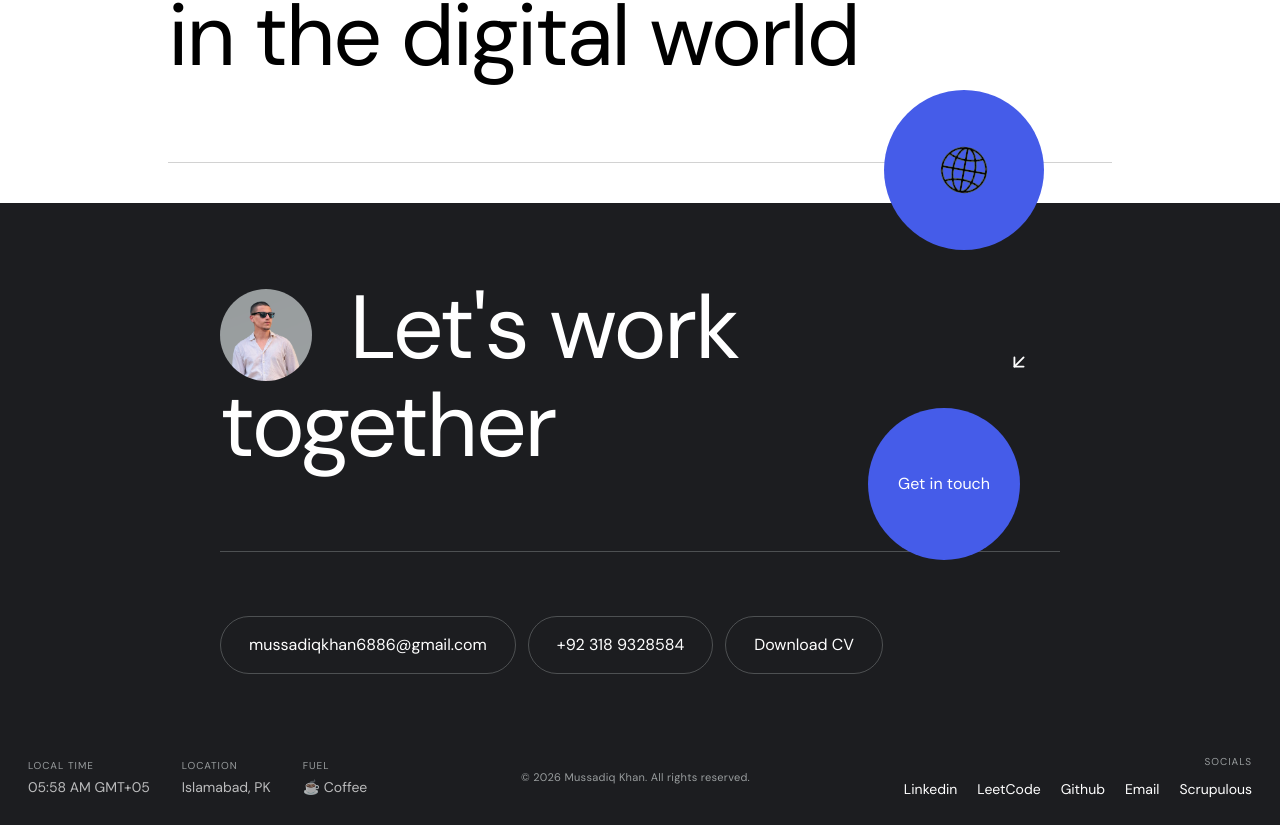
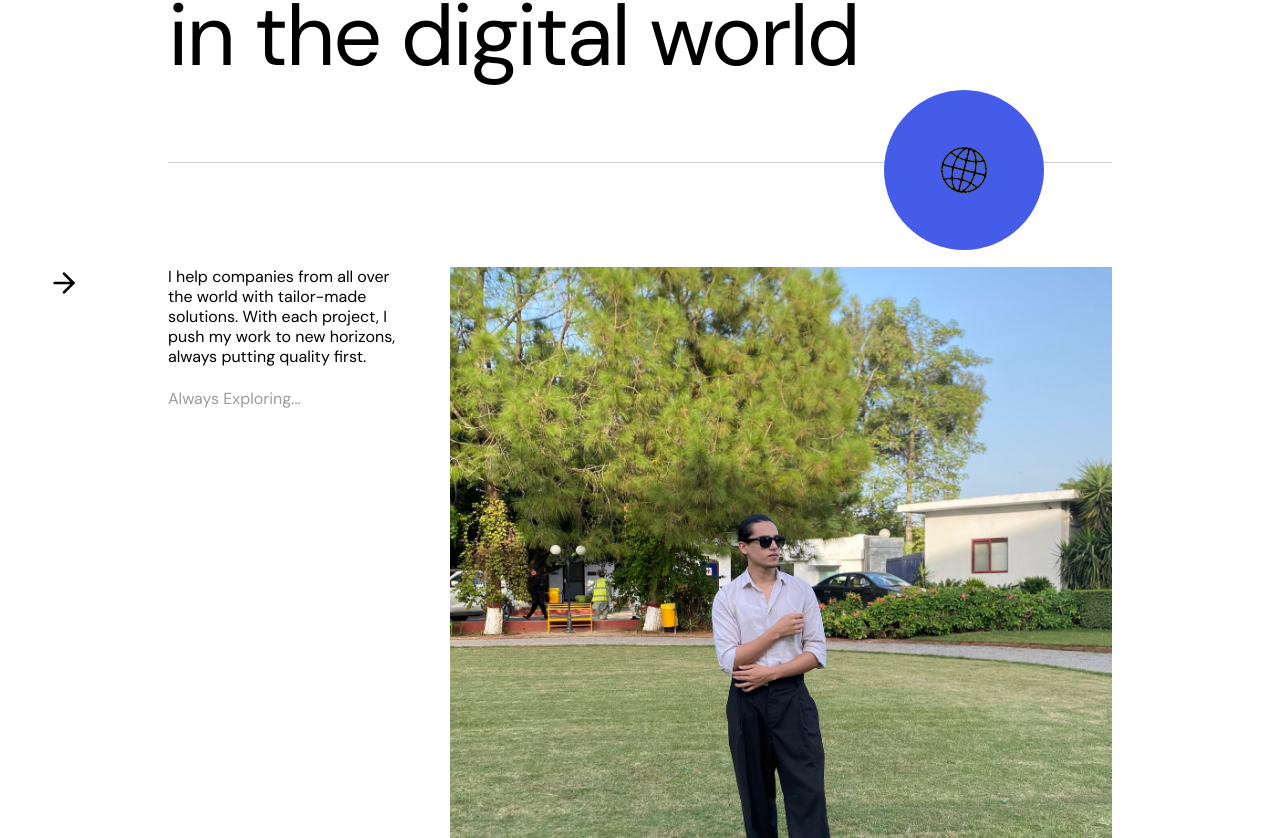
Before and after one commit to mussadiqkhan6886/portfolionew, a Next.js app: page /about in a window 1280 px wide. Shown: the part 262-1100 px from the top of the page. Built offline with nearby package versions, Linux system fonts and the light colour scheme.

Commit message:
image effect done in about

```diff
--- a/app/about/page.tsx
+++ b/app/about/page.tsx
@@ -1,5 +1,7 @@
+import AboutComp from '@/components/comp/AboutComp'
 import Image from 'next/image'
 import React from 'react'
+import { FiArrowRight } from 'react-icons/fi'
 
 const About = () => {
   return (
@@ -10,7 +12,7 @@ const About = () => {
         <Image src="/globes.gif" alt="globe" width={50} height={50} className="rounded-full  mix-blend-darken animate-rotate" />
       </div>
       </section>
-      <section></section>
+      <AboutComp />
       <section></section>
       <section></section>
     </main>
--- /dev/null
+++ b/components/comp/AboutComp.tsx
@@ -0,0 +1,70 @@
+"use client";
+
+import Image from 'next/image';
+import React, { useEffect, useRef } from 'react';
+import { FiArrowRight } from 'react-icons/fi';
+import gsap from 'gsap';
+import { ScrollTrigger } from 'gsap/ScrollTrigger';
+
+gsap.registerPlugin(ScrollTrigger);
+
+const About = () => {
+  const containerRef = useRef<HTMLDivElement>(null);
+  const arrowRef = useRef<HTMLDivElement>(null);
+  const imageBoxRef = useRef<HTMLDivElement>(null);
+  const imageRef = useRef<HTMLImageElement>(null);
+
+  useEffect(() => {
+
+
+    gsap.fromTo(imageRef.current,
+      { yPercent: -15 }, // Starts shifted up inside the overflow-hidden box
+      {
+        yPercent: 15,    // Ends shifted down
+        ease: "none",
+        scrollTrigger: {
+          trigger: imageBoxRef.current,
+          start: "top bottom", // Starts when the top of the box enters the bottom of screen
+          end: "bottom top",   // Ends when the bottom of the box leaves the top of screen
+          scrub: true,        // Direct sync with scroll
+        }
+      }
+    );
+
+    return () => {
+      ScrollTrigger.getAll().forEach(t => t.kill());
+    };
+  }, []);
+
+  return (
+      <section ref={containerRef} className="flex flex-col md:flex-row gap-8 py-26 relative items-start">
+
+        <div ref={arrowRef} className="absolute -left-30 z-10">
+          <FiArrowRight size={32} />
+        </div>
+
+        <div className="w-full md:w-82 space-y-5 mr-5">
+          <p className=" text-black leading-tight">
+            I help companies from all over the world with tailor-made solutions. With each project, I push my work to new horizons, always putting quality first.
+          </p>
+          <p className="text-gray">Always Exploring...</p>
+        </div>
+
+        <div
+          ref={imageBoxRef}
+          className="relative w-full h-[115vh] overflow-hidden "
+        >
+          <Image
+            ref={imageRef}
+            src="/about1.jpg"
+            alt="about image"
+            fill
+            className="absolute top-0 left-0 w-full h-[130%] object-cover object-center"
+          />
+        </div>
+
+      </section>
+  );
+};
+
+export default About;
```
Also changed, not shown: public/about1.jpg (added).
